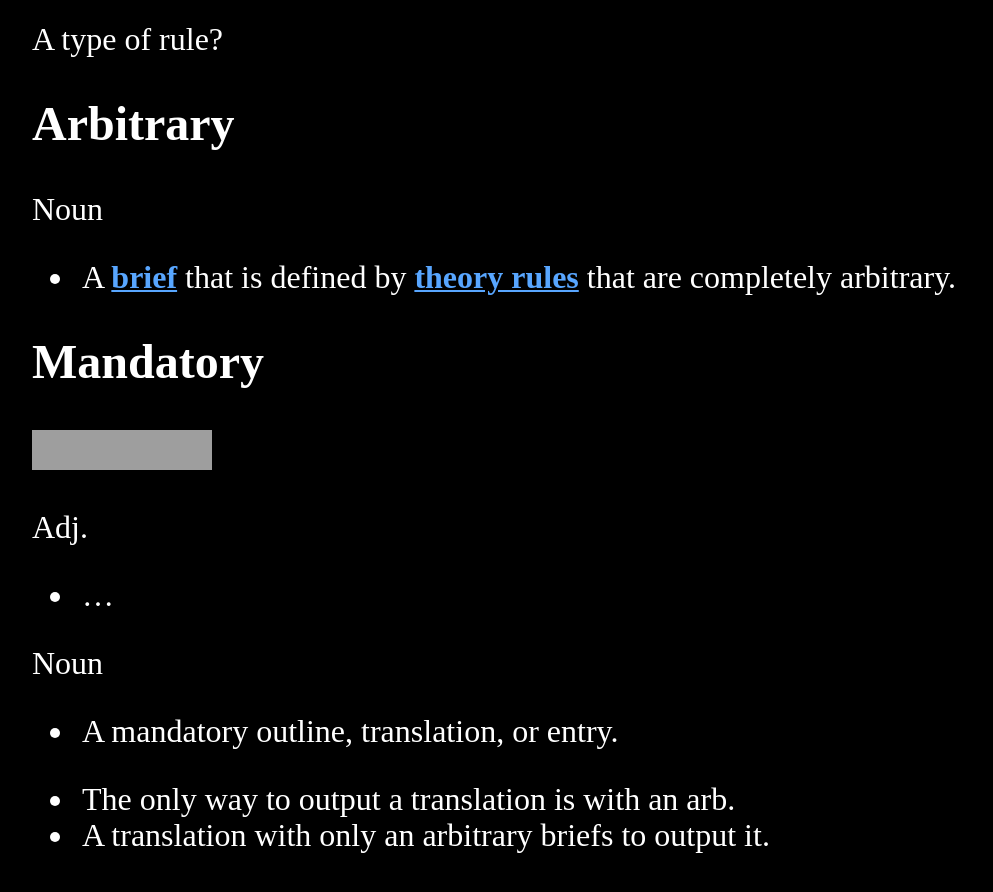
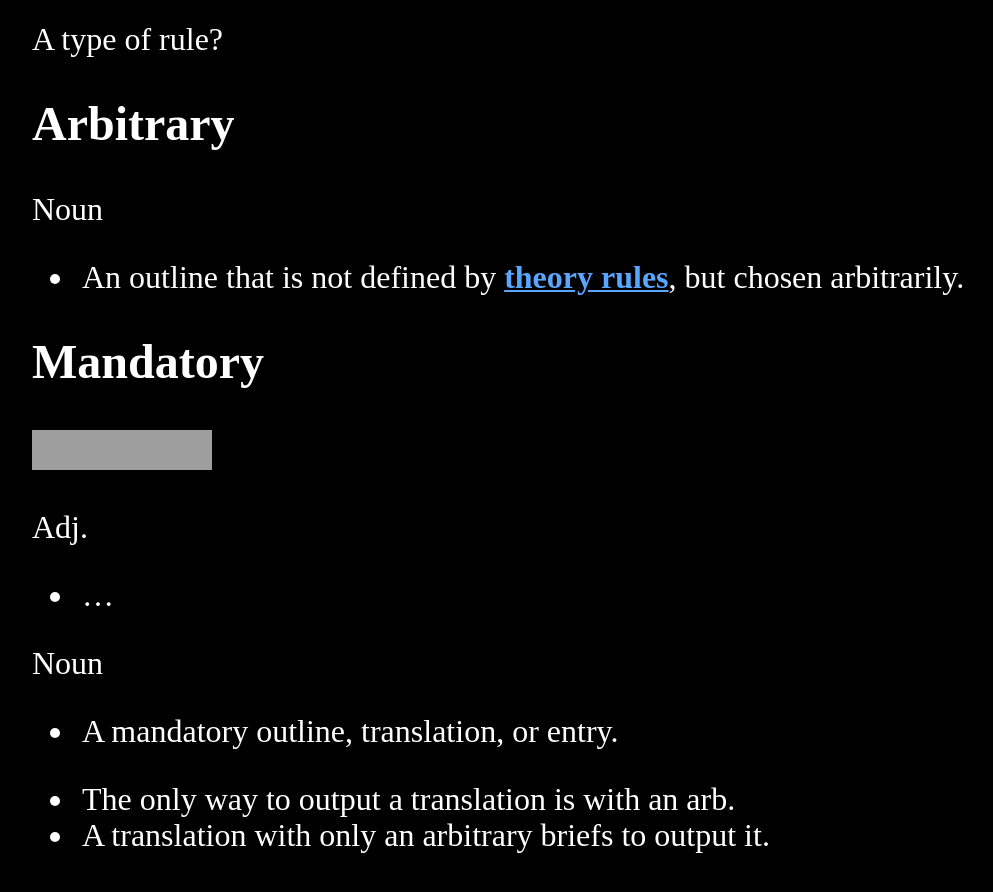
Before and after one commit to Grahp/Website, a Jekyll site: the page built from pages/Steno Glossary.md, in a window 1280 px wide and 900 px high, scrolled down 9980 px. Shown: the top 892 px of the window, without its empty margins (0-993 px from the left). Built offline with Jekyll 4.4.1, drawn with Linux system fonts in a browser that asks for light colours; grey boxes are pictures that could not be loaded.

Commit message:
Update Steno Glossary

```diff
--- a/pages/Steno Glossary.md
+++ b/pages/Steno Glossary.md
@@ -219,7 +219,7 @@ A type of rule?
 ## Arbitrary
 Noun
 
-- A [**brief**](#brief) that is defined by [**theory rules**](#theory-rule) that are completely arbitrary.
+- An outline that is not defined by [**theory rules**](#theory-rule), but chosen arbitrarily.
 
 ## Mandatory
 ![TODO](https://img.shields.io/badge/TODO-orange?style=flat)
```
